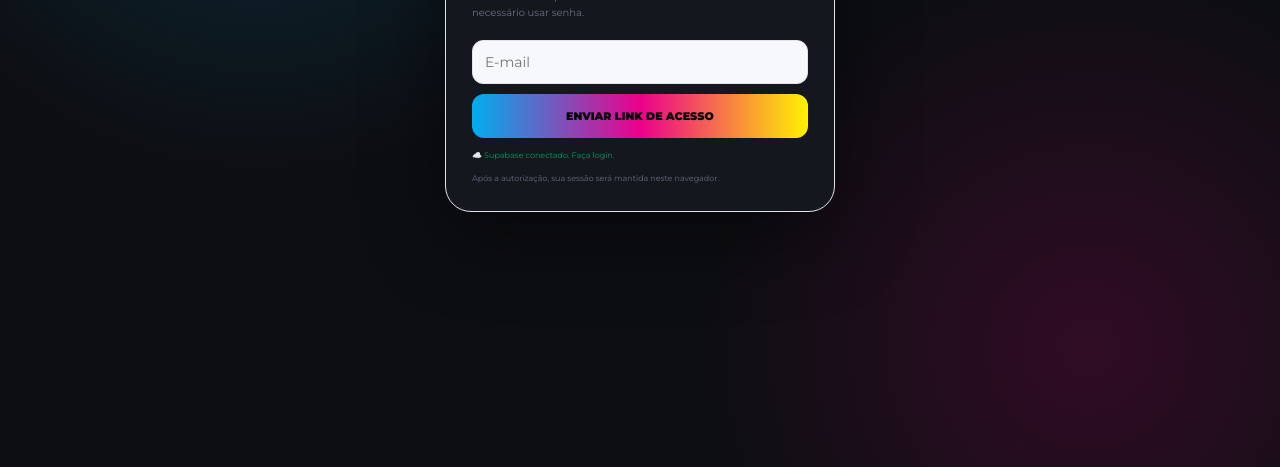
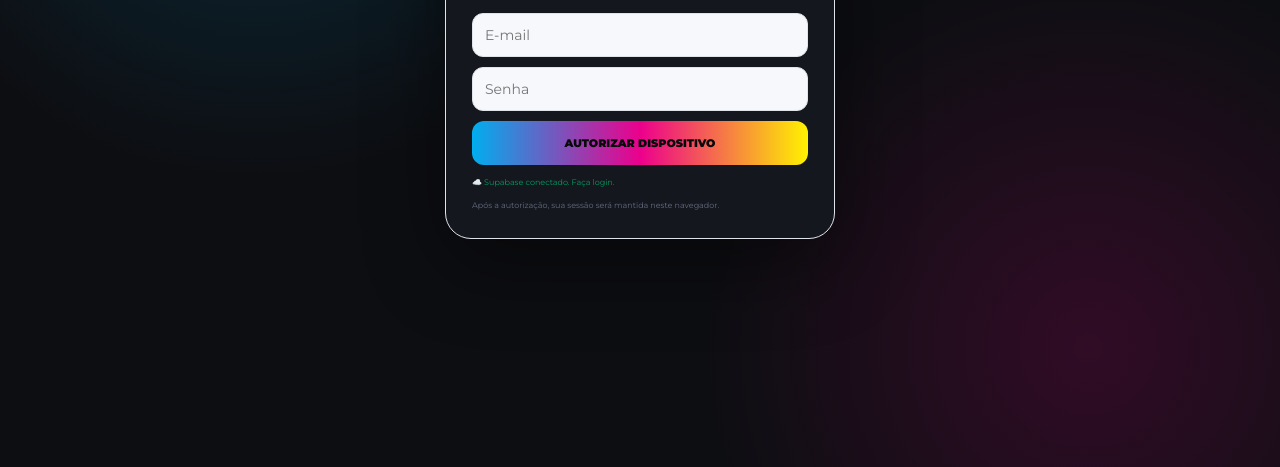
Before and after one commit to defaultpvai-del/Furion-OS, a plain HTML site: page index.html in a window 1280 px wide. Shown: the part 333-800 px from the top of the page. Drawn offline with nearby package versions, Linux system fonts and the light colour scheme.

Commit message:
Restore persistent password access and recovery form

```diff
--- a/index.html
+++ b/index.html
@@ -363,11 +363,11 @@ body.light-theme .item-finance .sale b{color:var(--success)}
 <div id="loginScreen" class="login-screen">
     <div class="login-card">
         <div class="login-brand">FURION SIGN</div>
-        <p id="loginIntro">Autorize este dispositivo com seu e-mail cadastrado. Não é necessário usar senha.</p>
+        <p id="loginIntro">Autorize este dispositivo uma vez. Sua sessão será mantida neste navegador.</p>
         <div class="login-stack" id="loginForm">
             <input id="loginEmail" class="modern-input" type="email" placeholder="E-mail" autocomplete="username">
 
-            <button class="btn-primary btn-wide" id="loginButton" onclick="login()">ENVIAR LINK DE ACESSO</button>
+            <input id="loginPassword" class="modern-input" type="password" placeholder="Senha" autocomplete="current-password"><button class="btn-primary btn-wide" id="loginButton" onclick="login()">AUTORIZAR DISPOSITIVO</button>
         </div>
         <div id="cloudStatus" class="login-note">☁️ Supabase: aguardando conexão...</div>
         <p class="login-note">Após a autorização, sua sessão será mantida neste navegador.</p>
@@ -825,10 +825,17 @@ async function boot(){
     setCloudStatus('Conectando ao Supabase...', null);
 
     try{
+        window.furionRecovery = /(?:^|[&#])type=recovery(?:&|$)/.test(location.hash);
         const { data, error } = await supabaseClient.auth.getSession();
         if(error) throw error;
 
-        if(data?.session?.user){
+        if(data?.session?.user && window.furionRecovery){
+            showLogin();
+            document.getElementById('loginEmail').classList.add('hidden');
+            document.getElementById('loginIntro').textContent='Cadastre sua nova senha.';
+            document.getElementById('loginButton').textContent='SALVAR NOVA SENHA';
+            document.getElementById('loginPassword').autocomplete='new-password';
+        }else if(data?.session?.user){
             await authenticateSessionUser(data.session.user);
         }else{
             showLogin();
@@ -891,23 +898,30 @@ function setCloudStatus(message, ok=null){
 function showLogin(){
     document.getElementById('loginScreen').classList.remove('hidden');
     document.getElementById('loginButton').disabled=false;
-    document.getElementById('loginButton').textContent='ENVIAR LINK DE ACESSO';
+    document.getElementById('loginButton').textContent='AUTORIZAR DISPOSITIVO';
 }
 
 async function login(){
     const email=document.getElementById('loginEmail').value.trim().toLowerCase();
-    if(!email || !document.getElementById('loginEmail').checkValidity()) return alert('Informe seu e-mail cadastrado.');
+    const password=document.getElementById('loginPassword').value;
     const btn=document.getElementById('loginButton');
-    btn.disabled=true; btn.textContent='ENVIANDO...';
-    try{
-        const {error}=await supabaseClient.auth.signInWithOtp({email,options:{shouldCreateUser:false,emailRedirectTo:location.origin+'/'}});
-        if(error) throw error;
-        setCloudStatus('Confira seu e-mail e abra o link neste dispositivo.',true);
-        alert('Confira sua caixa de entrada e spam para autorizar o dispositivo.');
-    }catch(error){
-        setCloudStatus('Não foi possível enviar o link.',false);
-        alert('Não foi possível autorizar: '+error.message);
-    }finally{btn.disabled=false;btn.textContent='ENVIAR LINK DE ACESSO';}
+    btn.disabled=true;
+    try {
+        if(window.furionRecovery){
+            if(password.length<12) throw new Error('Use uma senha de pelo menos 12 caracteres.');
+            const {error}=await supabaseClient.auth.updateUser({password});
+            if(error) throw error;
+            window.furionRecovery=false;
+            history.replaceState(null,'',location.pathname);
+            const {data}=await supabaseClient.auth.getUser();
+            await authenticateSessionUser(data.user);
+        }else{
+            const {data,error}=await supabaseClient.auth.signInWithPassword({email,password});
+            if(error) throw error;
+            await authenticateSessionUser(data.user);
+        }
+    }catch(error){setCloudStatus(error.message,false);}
+    finally{btn.disabled=false;}
 }
 
 async function authenticateSessionUser(authUser){
```
